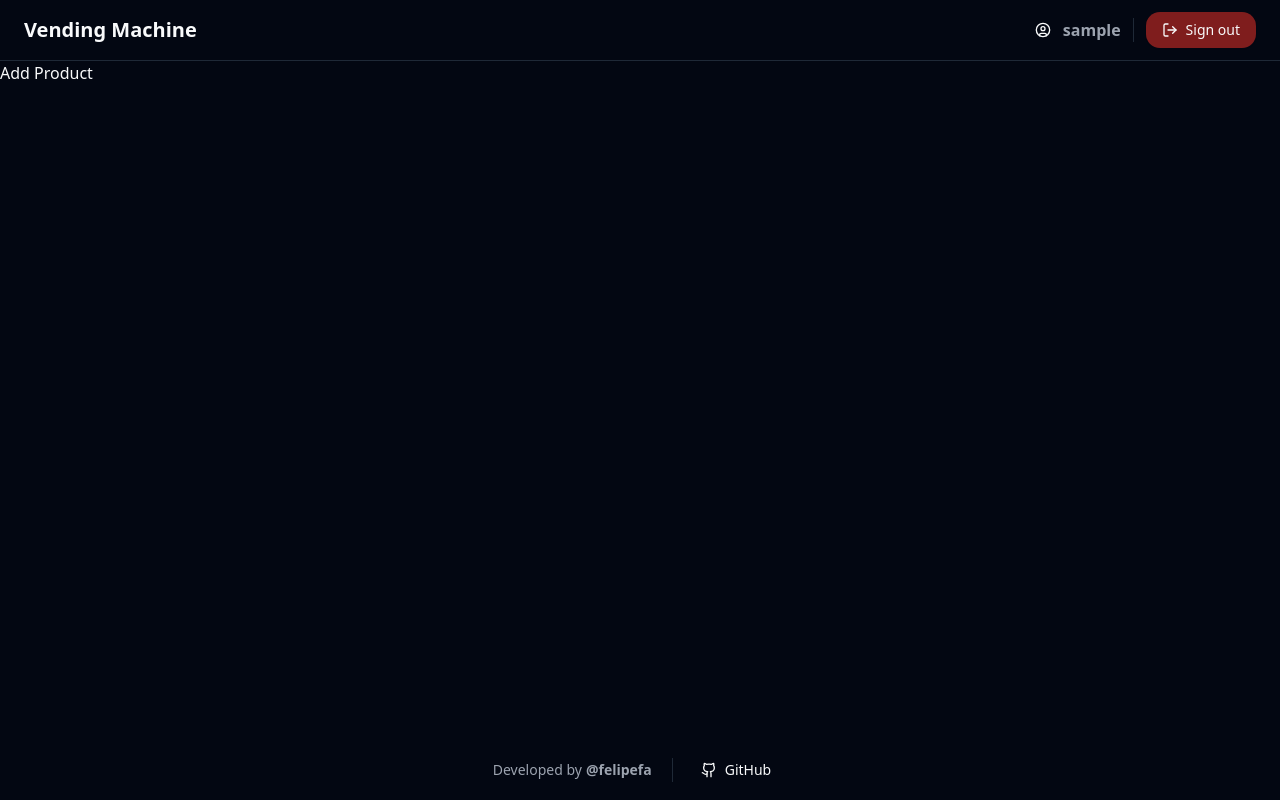
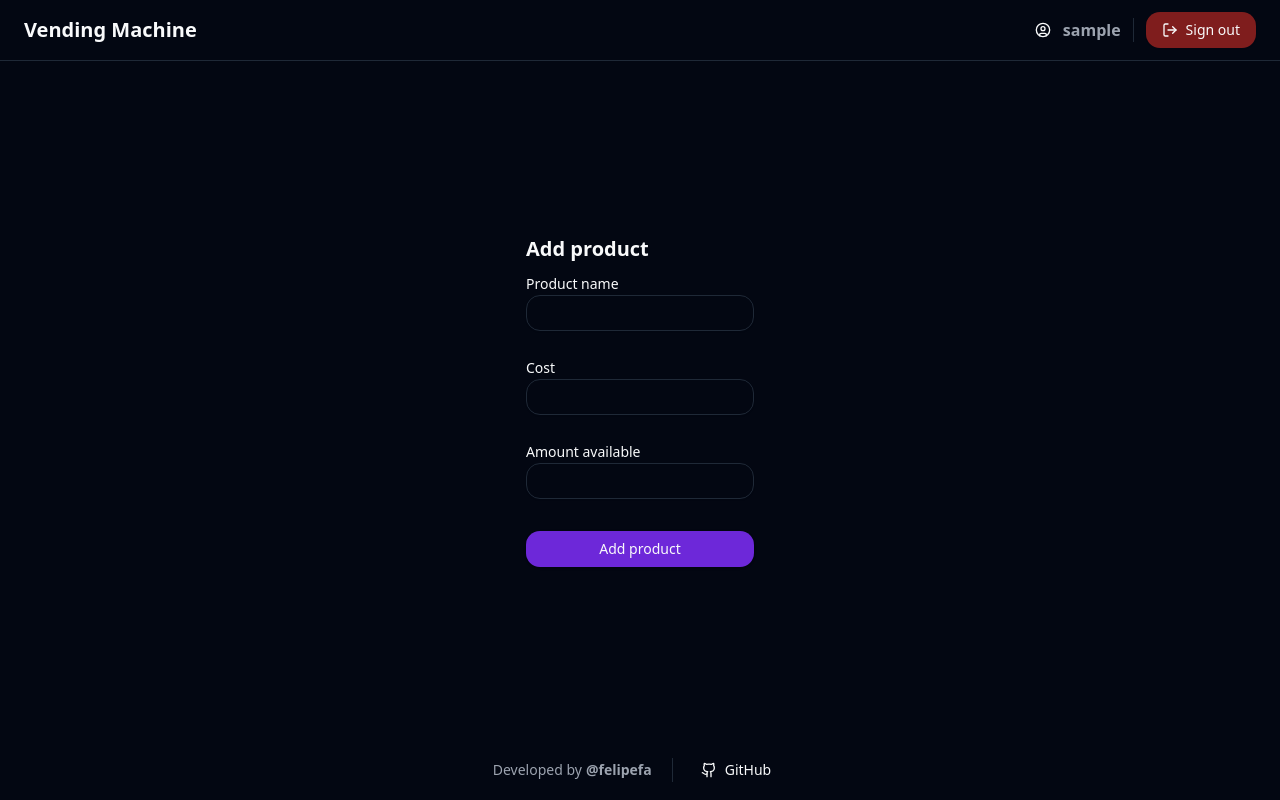
Before and after one commit to felipefa/vending-machine-web, a React (Vite) app: page /add-product in a window 1280 px wide. Built offline with nearby package versions, Linux system fonts and the light colour scheme; sample sign-in values are in the browser's storage.

Commit message:
feat: implement add product form

```diff
--- /dev/null
+++ b/src/pages/addProductPage/index.tsx
@@ -0,0 +1,99 @@
+import * as React from 'react';
+
+import { Button } from '@/components/ui/button';
+import { Input } from '@/components/ui/input';
+import { Label } from '@/components/ui/label';
+
+export function AddProductPage() {
+  const [amountAvailable, setAmountAvailable] = React.useState<string>('');
+  const [amountAvailableError, setAmountAvailableError] =
+    React.useState<string>('');
+  const [cost, setCost] = React.useState<string>('');
+  const [costError, setCostError] = React.useState<string>('');
+  const [productName, setProductName] = React.useState<string>('');
+  const [productNameError, setProductNameError] = React.useState<string>('');
+
+  function onChangeAmountAvailable(event: React.ChangeEvent<HTMLInputElement>) {
+    const { value } = event.target;
+    setAmountAvailable(value);
+    setAmountAvailableError('');
+  }
+
+  function onChangeCost(event: React.ChangeEvent<HTMLInputElement>) {
+    const { value } = event.target;
+    setCost(value);
+    setCostError('');
+  }
+
+  function onChangeProductName(event: React.ChangeEvent<HTMLInputElement>) {
+    const { value } = event.target;
+    setProductName(value);
+    setProductNameError('');
+  }
+
+  async function handleSubmit(event: React.FormEvent<HTMLFormElement>) {
+    event.preventDefault();
+
+    if (!productName) {
+      setProductNameError('Product name is required');
+    }
+
+    if (!cost) {
+      setCostError('Cost is required');
+    } else if (Number.isNaN(Number(cost))) {
+      setCostError('Cost must be a number');
+    } else if (Number(cost) <= 0) {
+      setCostError('Cost must be greater than 0');
+    }
+
+    if (!amountAvailable) {
+      setAmountAvailableError('Amount is required');
+    } else if (Number.isNaN(Number(amountAvailable))) {
+      setAmountAvailableError('Amount must be a number');
+    } else if (Number(amountAvailable) <= 0) {
+      setAmountAvailableError('Amount must be greater than 0');
+    }
+  }
+
+  return (
+    <div className="flex flex-1 items-center justify-center">
+      <form onSubmit={handleSubmit}>
+        <p className="text-xl font-bold">Add product</p>
+        <div className="py-2">
+          <Label htmlFor="productName">Product name</Label>
+          <Input
+            id="productName"
+            onChange={onChangeProductName}
+            value={productName}
+          />
+          <p className="py-1 text-sm text-muted-foreground text-red-300">
+            {productNameError}
+          </p>
+        </div>
+        <div className="py-2">
+          <Label htmlFor="cost">Cost</Label>
+          <Input id="cost" onChange={onChangeCost} value={cost} />
+          <p className="py-1 text-sm text-muted-foreground text-red-300">
+            {costError}
+          </p>
+        </div>
+        <div className="py-2">
+          <Label htmlFor="amountAvailable">Amount available</Label>
+          <Input
+            id="amountAvailable"
+            onChange={onChangeAmountAvailable}
+            value={amountAvailable}
+          />
+          <p className="py-1 text-sm text-muted-foreground text-red-300">
+            {amountAvailableError}
+          </p>
+        </div>
+        <div className="pt-4 flex flex-1">
+          <Button className="flex flex-1" type="submit">
+            Add product
+          </Button>
+        </div>
+      </form>
+    </div>
+  );
+}
--- a/src/pages/sellerHomePage/index.tsx
+++ b/src/pages/sellerHomePage/index.tsx
@@ -17,12 +17,12 @@ export function SellerHomePage() {
   return (
     <div className="flex flex-col sm:flex-row flex-1 flex-wrap items-center justify-center gap-6 p-4">
       <CardMenuItem
-        label="Add Product"
+        label="Add product"
         icon={<PackagePlus className="w-16 h-16" />}
         onClick={handleAddProductClick}
       />
       <CardMenuItem
-        label="Manage Products"
+        label="Manage products"
         icon={<Package className="w-16 h-16" />}
         onClick={handleManageProductsClick}
       />
--- a/src/router.tsx
+++ b/src/router.tsx
@@ -3,6 +3,7 @@ import { createBrowserRouter, redirect } from 'react-router-dom';
 import { MainLayout } from '@/layout/mainLayout';
 import { LandingPage } from '@/pages/landingPage';
 import { SellerHomePage } from '@/pages/sellerHomePage';
+import { AddProductPage } from '@/pages/addProductPage';
 import { userIdTokenStorage } from '@/services/localStorage';
 
 async function checkLogin() {
@@ -32,7 +33,7 @@ export const router = createBrowserRouter([
       },
       {
         path: 'add-product',
-        element: <div>Add Product</div>,
+        element: <AddProductPage />,
         loader: checkLogin,
       },
       {
```
